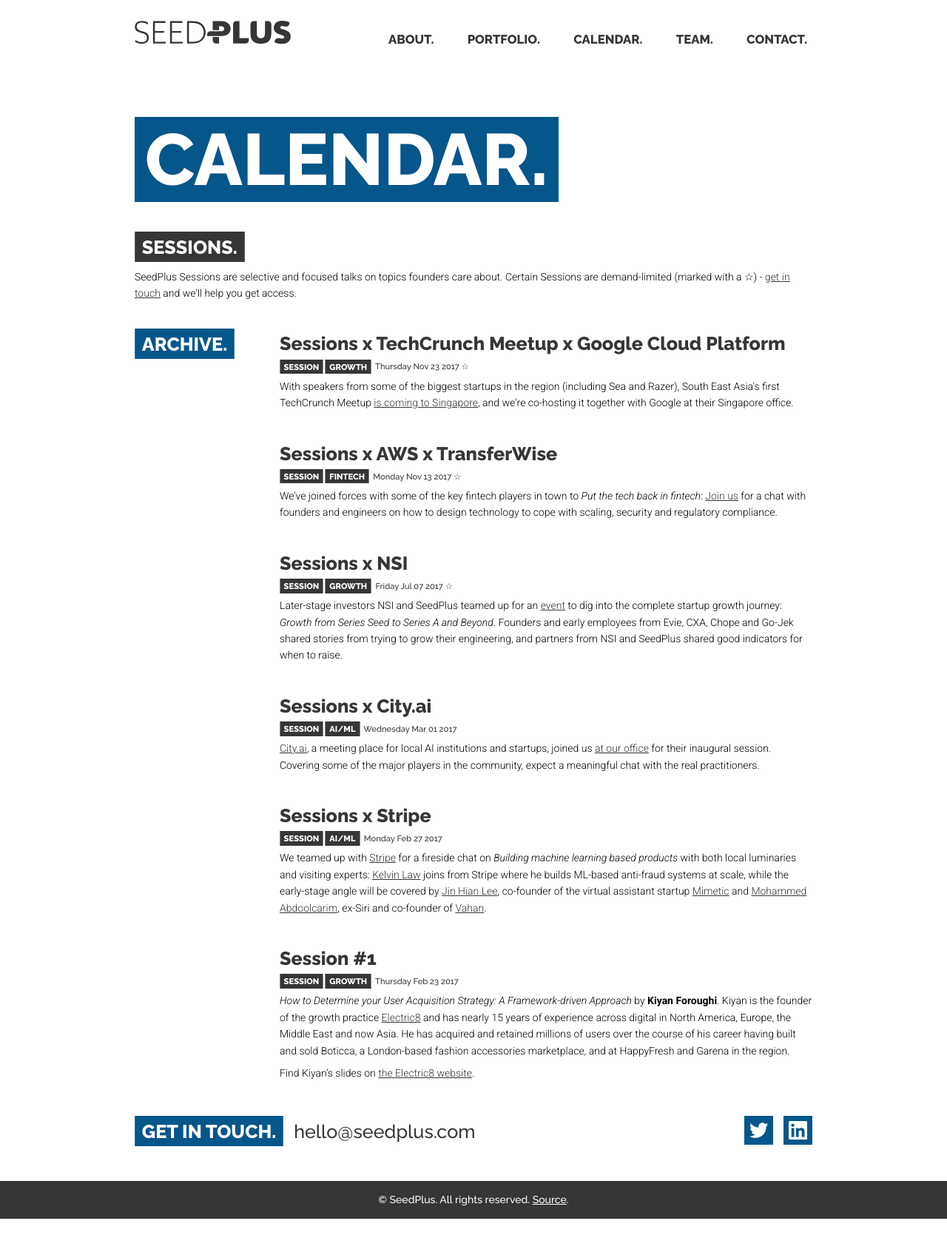
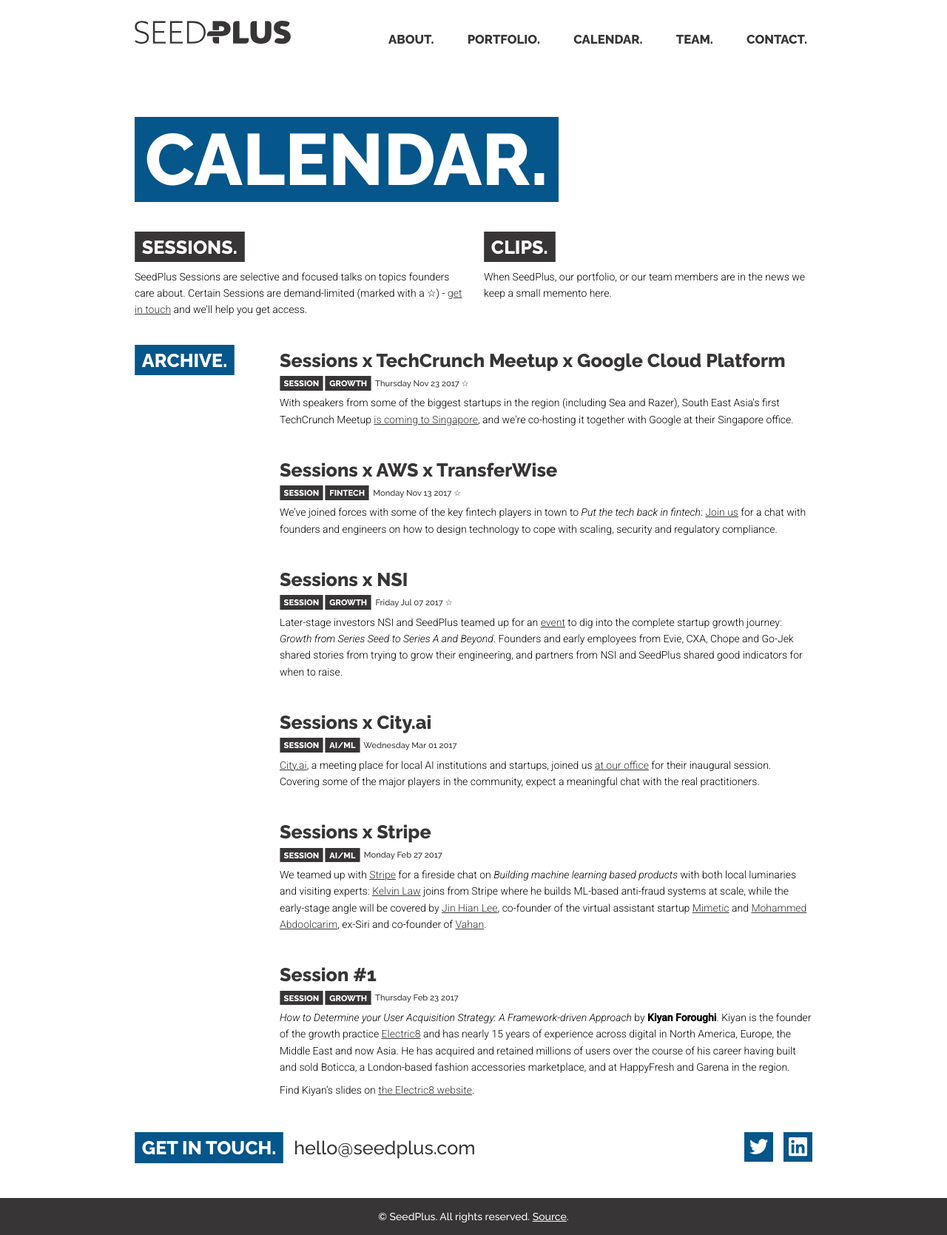
Before and after one commit to SeedPlus/seedplus.github.io, a Jekyll site: the page built from 03_calendar.html, in a window 1280 px wide. Shown: the whole page at 74% size. Built offline with Jekyll 4.4.1, drawn with Linux system fonts in a browser that asks for light colours; before the commit the page ends 1647 px from its top, so only the background shows below that.

Commit message:
Add clips (press cuttings) to calendar section

```diff
--- a/03_calendar.html
+++ b/03_calendar.html
@@ -15,19 +15,35 @@
     <h3>Sessions.</h3>
     <p>SeedPlus Sessions are selective and focused talks on topics founders care about. Certain Sessions are demand-limited (marked with a &#x2606;&#xfe0e;) - <a href='mailto:hello@seedplus.com' class='outbound'>get in touch</a> and we'll help you get access.</p>
   </div>
+  <div class='info-item'>
+    <h3>Clips.</h3>
+    <p>When SeedPlus, our portfolio, or our team members are in the news we keep a small memento here.</p>
+  </div>
 </div>
 
-{% assign sessions = site.sessions | sort: 'date' | reverse %}
-{% for session in sessions %}
-<div class='info-group js-session' js-session-date='{{ session.date | date: "%s000" }}'><!-- How to multiply by 1000 without parsing a number -_- -->
+{% assign events = site.sessions | concat: site.clips | sort: 'date' | reverse %}
+{% for event in events %}
+<div class='info-group js-session' js-session-date='{{ event.date | date: "%s000" }}'><!-- How to multiply by 1000 without parsing a number -_- -->
   <div class='info-sidebar'>
     <h2></h2>
   </div>
-  <div class='info-item'>
-    <h4>{{ session.title }}</h4>
-    <span class='subtitle'><span class='tag'>Session</span><span class='tag'>{{ site.data.sessions.sections | where: 'tag', session.tag | first | map: 'label' }}</span>  {{ session.date | date: "%A %b %d %Y" }} {% if session.exclusive %}&#x2606;&#xfe0e;{% endif %}</span>
-    {{ session.output }}
-  </div>
+  {% if event.collection == 'sessions' %}
+    {% assign session = event %}
+    <div class='info-item'>
+      <h4>{{ session.title }}</h4>
+      <span class='subtitle'><span class='tag'>Session</span><span class='tag'>{{ site.data.calendar.tags | where: 'tag', session.tag | first | map: 'label' }}</span>  {{ session.date | date: "%A %b %d %Y" }} {% if session.exclusive %}&#x2606;&#xfe0e;{% endif %}</span>
+      {{ session.output }}
+    </div>
+  {% elsif event.collection == 'clips' %}
+    {% assign clip = event %}
+    <div class='info-item'>
+      <h4>{{ clip.title }}</h4>
+      <span class='subtitle'><span class='tag'>Clip</span>
+      {% if clip.tag %}<span class='tag'>{{ site.data.events.tags | where: 'tag', session.tag | first | map: 'label' }}</span> {% endif %}
+      {{ clip.date | date: "%A %b %d %Y" }} {% if clip.outlet %} from {% if clip.link %}<a href='{{ clip.link }}'>{{ clip.outlet }}</a>{% else %} {{ clip.outlet }} {% endif %} {% endif %}</span>
+      {{ clip.output }}
+    </div>
+  {% endif %}
 </div>
 {% endfor %}
 
--- a/_config.yml
+++ b/_config.yml
@@ -25,6 +25,8 @@
 
 collections:
   sessions:
+    output: false
+  clips:
     output: false
 
 # Prose (prose.io) configuration (https://github.com/prose/prose/wiki/Prose-Configuration)
--- a/_data/sessions.yaml
+++ b/_data/calendar.yaml
@@ -1,4 +1,4 @@
-sections:
+tags:
   - tag: 'aiml'
     label: 'AI/ML'
   - tag: 'growth'
--- a/_includes/head.html
+++ b/_includes/head.html
@@ -6,7 +6,7 @@
   <title>{{ site.title | escape }}{% if page.title %} - {{ page.title | escape }}{% endif %}</title>
   <meta name="description" content="{% if page.excerpt %}{{ page.excerpt | strip_html | strip_newlines | truncate: 160 }}{% else %}{{ site.description }}{% endif %}">
 
-  <link href='https://fonts.googleapis.com/css?family=Raleway:500,800|Roboto:300,300i,700' rel='stylesheet' type='text/css'>
+  <link href='https://fonts.googleapis.com/css?family=Raleway:500,800|Roboto:300,300i,500,500i' rel='stylesheet' type='text/css'>
   <link rel="stylesheet" href="{{ "/main.css" | prepend: site.baseurl }}">
   <link rel="canonical" href="{{ page.url | replace:'index.html','' | prepend: site.baseurl | prepend: site.url }}">
 
--- a/main.scss
+++ b/main.scss
@@ -42,6 +42,10 @@
 
 a, a:hover, a:visited, a:active {
   color: $seedplus-gray;
+}
+
+b {
+  font-weight: 500;
 }
 
 #content {
@@ -299,6 +303,23 @@
   }
 }
 
+blockquote {
+  display: block;
+  font-style: italic;
+  margin: 0 2rem;
+  &::before {
+    font-family: 'Raleway', sans-serif;
+    font-style: normal;
+    content: '\275D\275E';
+    //color: white;
+    //text-shadow: 1px 0 0 $seedplus-gray, -1px 0 0 $seedplus-gray, 0 1px 0 $seedplus-gray, 0 -1px 0 $seedplus-gray;
+
+    float: left;
+    font-size: 2rem;
+    margin: 0 1rem 0 0;
+  }
+}
+
 div.contact-map {
   flex: 20 0 30rem;
   background-color: lighten($seedplus-gray, 90%);
```
